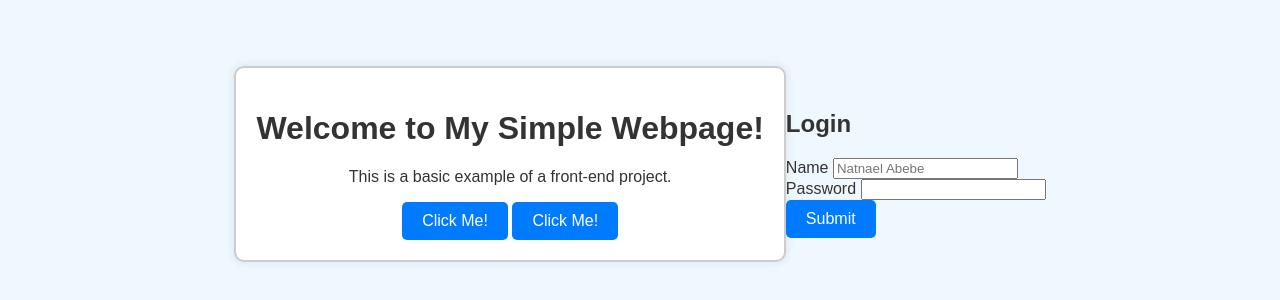
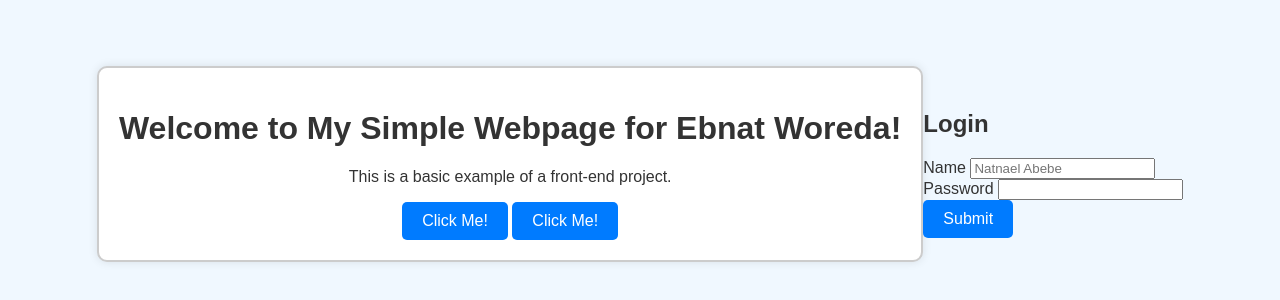
Before and after one commit to Dawithabte31/simple-webpage, a plain HTML site: page index.html in a window 1280 px wide. Shown: the part 236-536 px from the top of the page. Drawn offline with Linux system fonts and the light colour scheme.

Commit message:
Edit the heading

```diff
--- a/index.html
+++ b/index.html
@@ -10,7 +10,7 @@
 </head>
 <body>
     <div class="container">
-        <h1>Welcome to My Simple Webpage!</h1>
+        <h1>Welcome to My Simple Webpage for Ebnat Woreda!</h1>
         <p>This is a basic example of a front-end project.</p>
         <button id="actionButton">Click Me!</button>
         <button id="actionButton">Click Me!</button>
```
